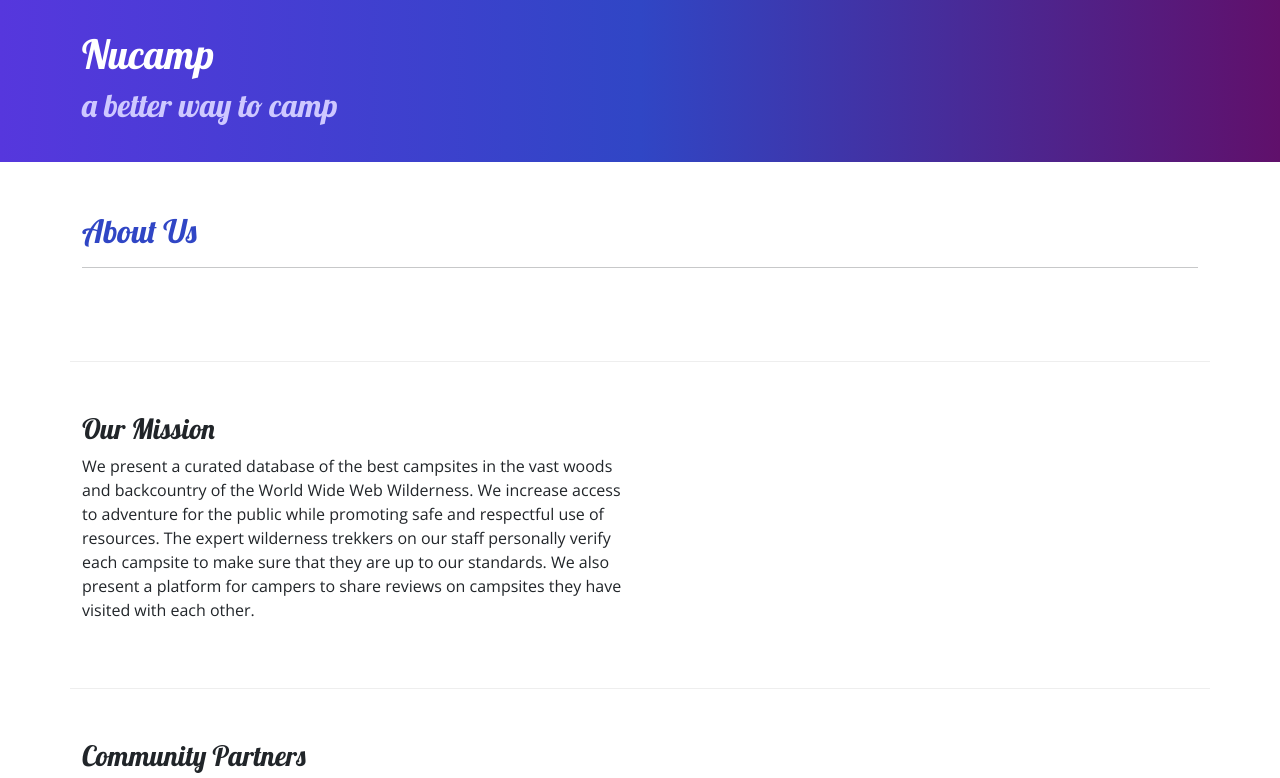
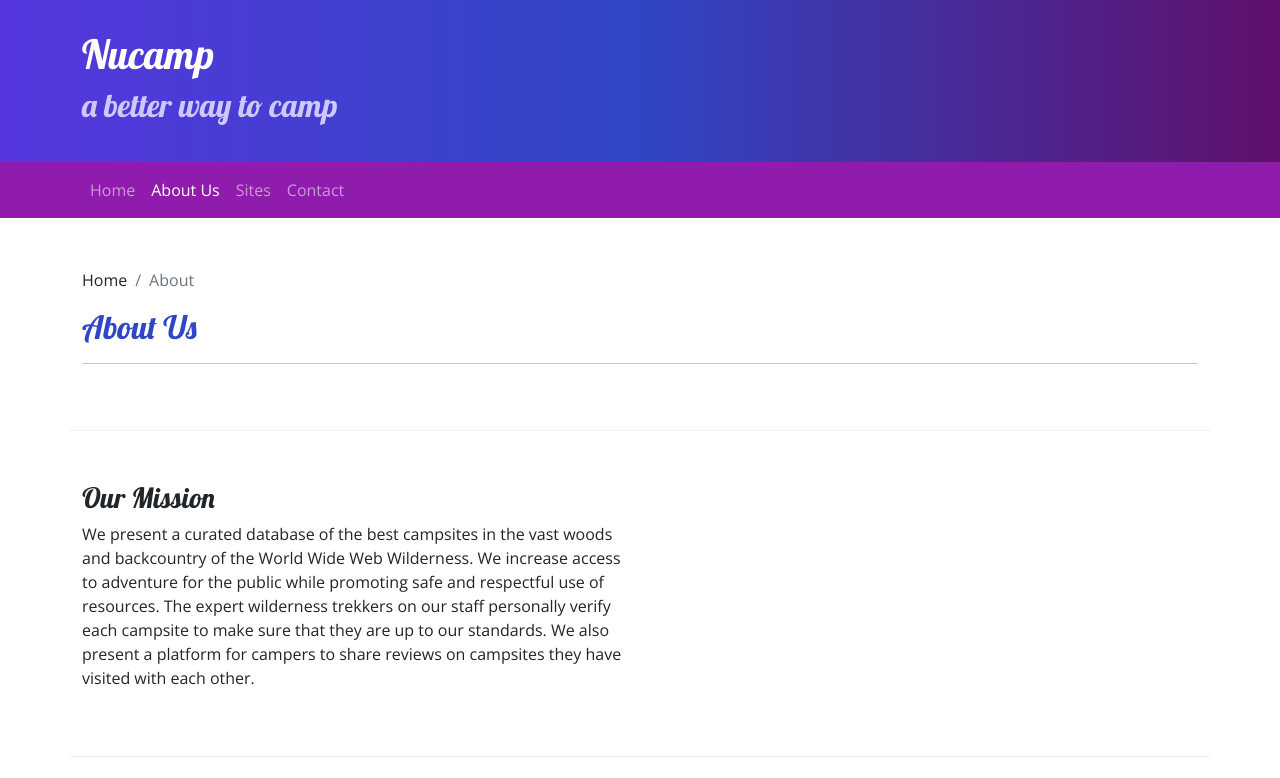
Before and after one commit to brandonweir/nucampsite, a plain HTML site: page aboutus.html in a window 1280 px wide. Shown: the top 778 px of the page. Drawn offline with nearby package versions, Linux system fonts and the light colour scheme.

Commit message:
Navbar and Breadcrumbs

```diff
--- a/aboutus.html
+++ b/aboutus.html
@@ -28,9 +28,30 @@
         </div>
     </header>
 
+    <!-- navbar -->
+    <nav class="navbar navbar-expand-sm navbar-dark sticky-top">
+        <div class="container">
+            <button class="navbar-toggler ms-auto" type="button" data-bs-toggle="collapse" data-bs-target="#nucampNavbar">
+                <span class="navbar-toggler-icon"></span>
+            </button>
+            <div class="collapes navbar-collapse" id="nucampNavbar">
+                <ul class="navbar-nav">
+                    <li class="navbar-nav"><a class="nav-link " href="index.html">Home</a></li>
+                    <li class="navbar-nav"><a class="nav-link active" href="#">About Us</a></li>
+                    <li class="navbar-nav"><a class="nav-link" href="#">Sites</a></li>
+                    <li class="navbar-nav"><a class="nav-link" href="#">Contact</a></li>
+                </ul>
+            </div>
+        </div>
+    </nav>
+
     <main class="container">
         <div class="row row-content">
             <div class="col">
+                <ol class="breadcrumb">
+                    <li class="breadcrumb-item"><a href="index.html"></a>Home</li>
+                    <li class="breadcrumb-item active">About</li>
+                </ol>
                <h2>About Us</h2>
                <hr />
             </div>
@@ -68,7 +89,7 @@
                     <h5>Links</h5>
                     <ul class="list-unstyled">
                         <li><a href="index.html">Home</a></li>
-                        <li><a href="aboutus.html">About</a></li>
+                        <li><a href="#">About</a></li>
                         <li><a href="#">Sites</a></li>
                         <li><a href="#">Contact</a></li>
                     </ul>
--- a/css/styles.css
+++ b/css/styles.css
@@ -30,3 +30,7 @@ footer {
     border-bottom: 1px ridge;
     min-height: 200px;
 }
+
+.navbar {
+    background-color: #901cad;
+}
```
Also changed, not shown: index.html (+18 -1 lines).
